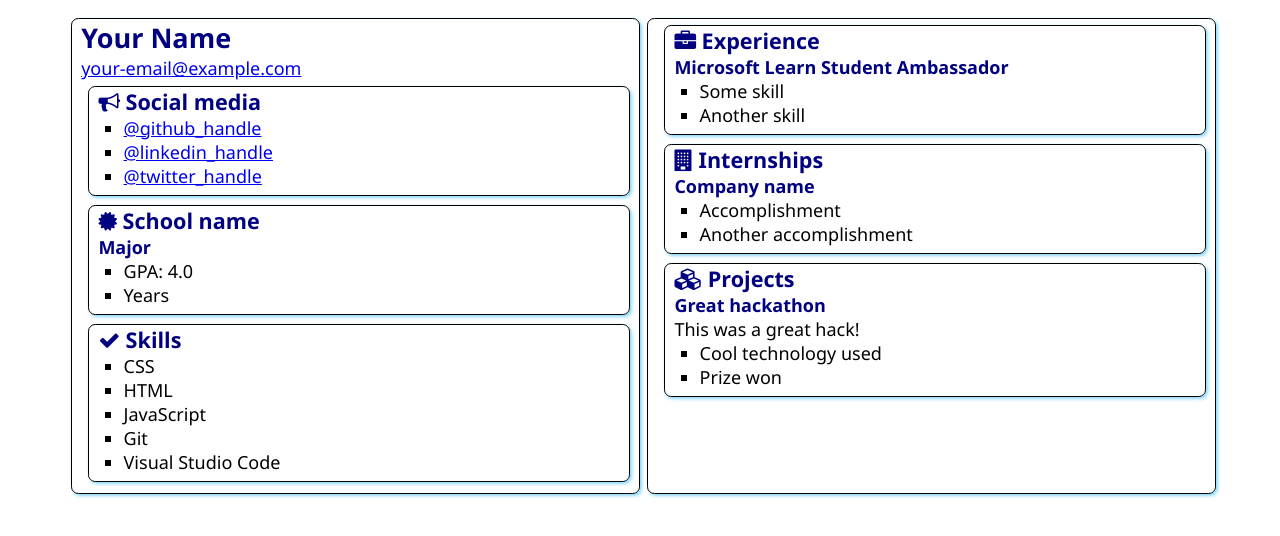
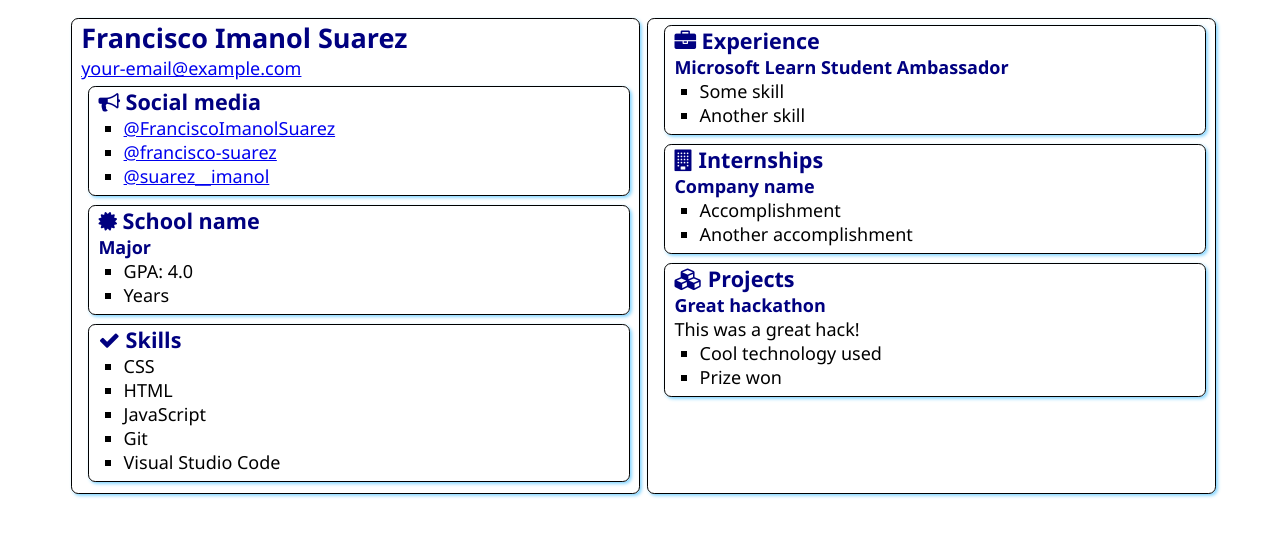
Before and after one commit to FranciscoImanolSuarez/SATechnicalOnboarding, a plain HTML site: page src/index.html in a window 1280 px wide. Drawn offline with Linux system fonts and the light colour scheme.

Commit message:
Added My Name and add a description

```diff
--- a/src/index.html
+++ b/src/index.html
@@ -12,7 +12,7 @@
 <body>
     <main>
         <article class="box">
-            <h1>Your Name</h1>
+            <h1>Francisco Imanol Suarez</h1>
             <div><a href="mailto:your.email@example.com">your-email@example.com</a></div>
 
             <section class="box">
@@ -21,9 +21,9 @@
                     Social media
                 </h2>
                 <ul>
-                    <li><a href="https://github.com/<handle>">@github_handle</a></li>
-                    <li><a href="https://linkedin.com/in/<handle>">@linkedin_handle</a></li>
-                    <li><a href="https://twitter.com/<handle>">@twitter_handle</a></li>
+                    <li><a href="https://github.com/<handle>">@FranciscoImanolSuarez</a></li>
+                    <li><a href="https://linkedin.com/in/<handle>">@francisco-suarez</a></li>
+                    <li><a href="https://twitter.com/<handle>">@suarez__imanol</a></li>
                 </ul>
             </section>
 
```
